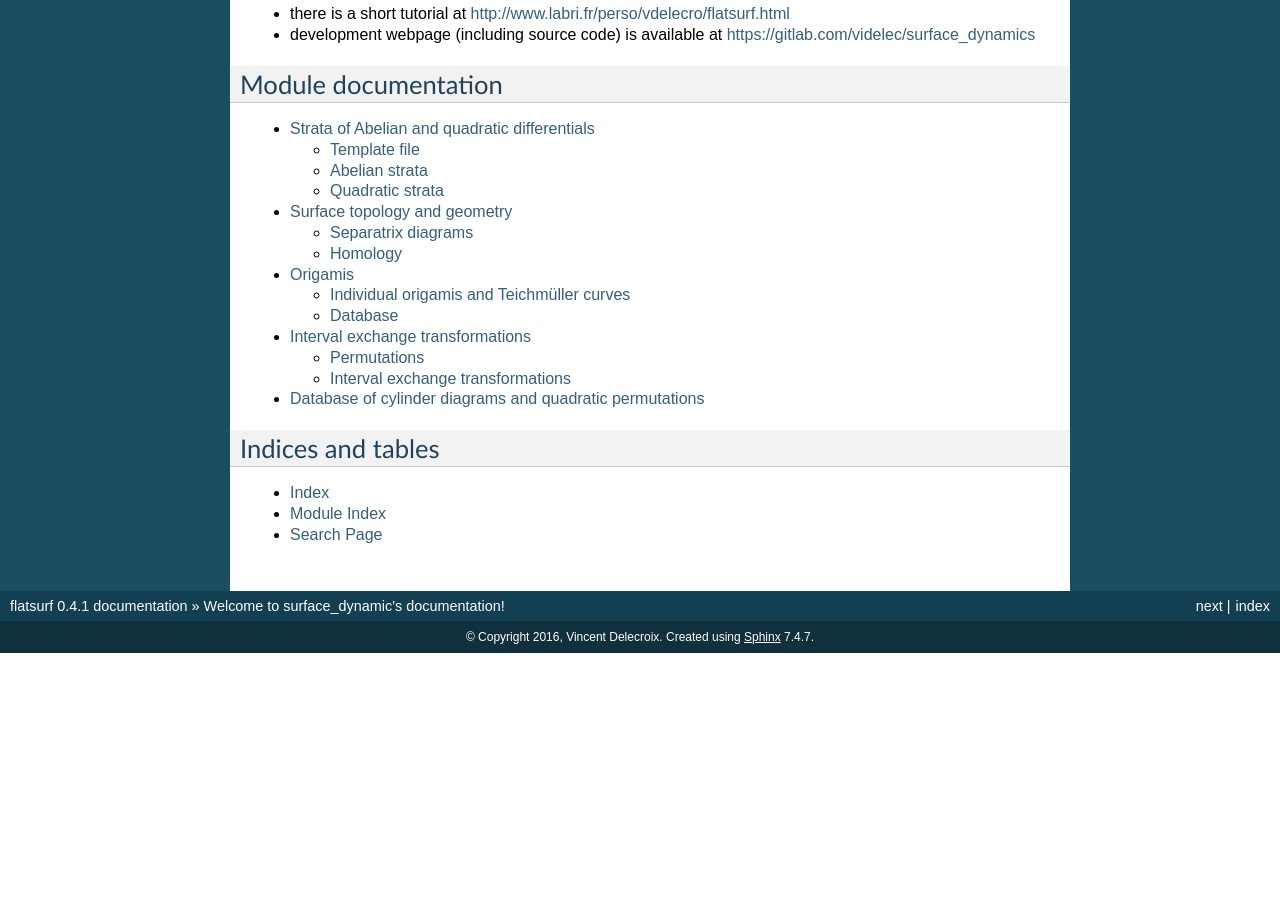
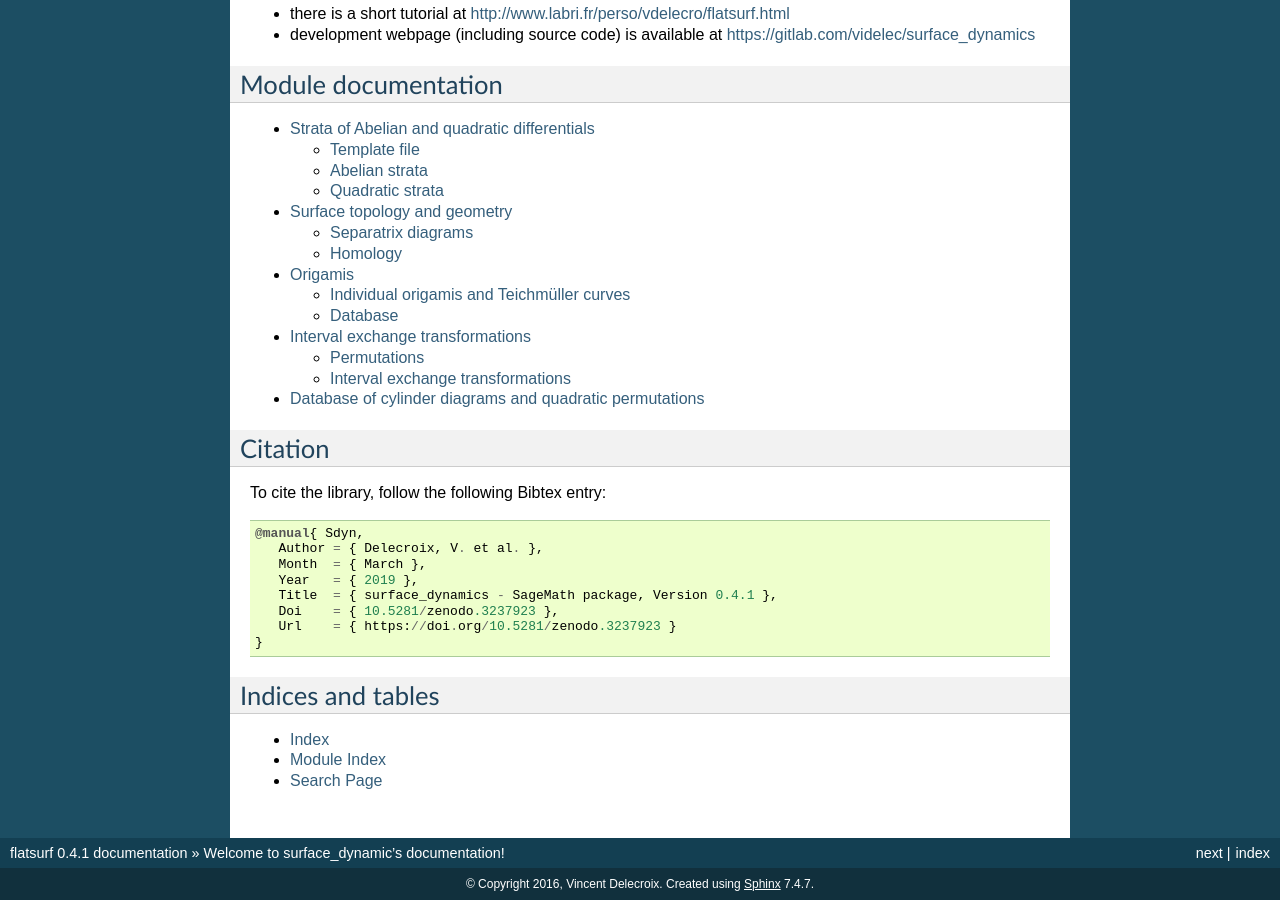
Before and after one commit to flatsurf/surface-dynamics, a Sphinx documentation site: the page built from doc/source/index.rst, in a window 1280 px wide and 900 px high, scrolled down 597 px. Built offline with Sphinx 7.4.7, drawn with Linux system fonts in a browser that asks for light colours; before the commit the page ends 1250 px from its top, so only the background shows below that.

Commit message:
add citation comment in the doc

```diff
--- a/doc/source/index.rst
+++ b/doc/source/index.rst
@@ -46,6 +46,20 @@ Module documentation
     interval_exchanges
     database
 
+Citation
+--------
+
+To cite the library, follow the following Bibtex entry::
+
+    @manual{ Sdyn,
+       Author = { Delecroix, V. et al. },
+       Month  = { March },
+       Year   = { 2019 },
+       Title  = { surface_dynamics - SageMath package, Version 0.4.1 },
+       Doi    = { 10.5281/zenodo.3237923 },
+       Url    = { https://doi.org/10.5281/zenodo.3237923 }
+    }
+
 Indices and tables
 ------------------
 
```
